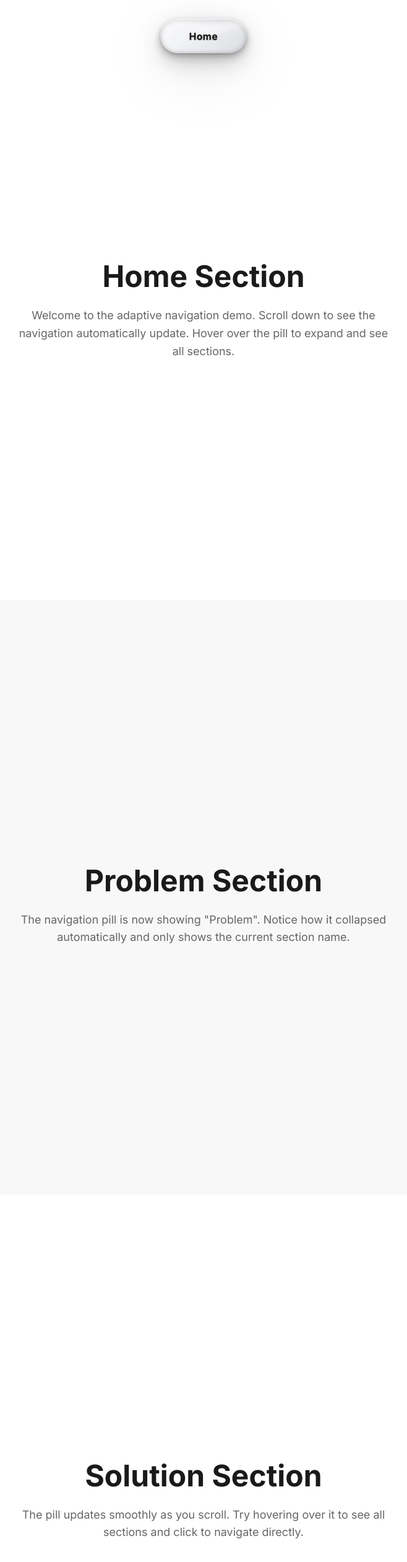
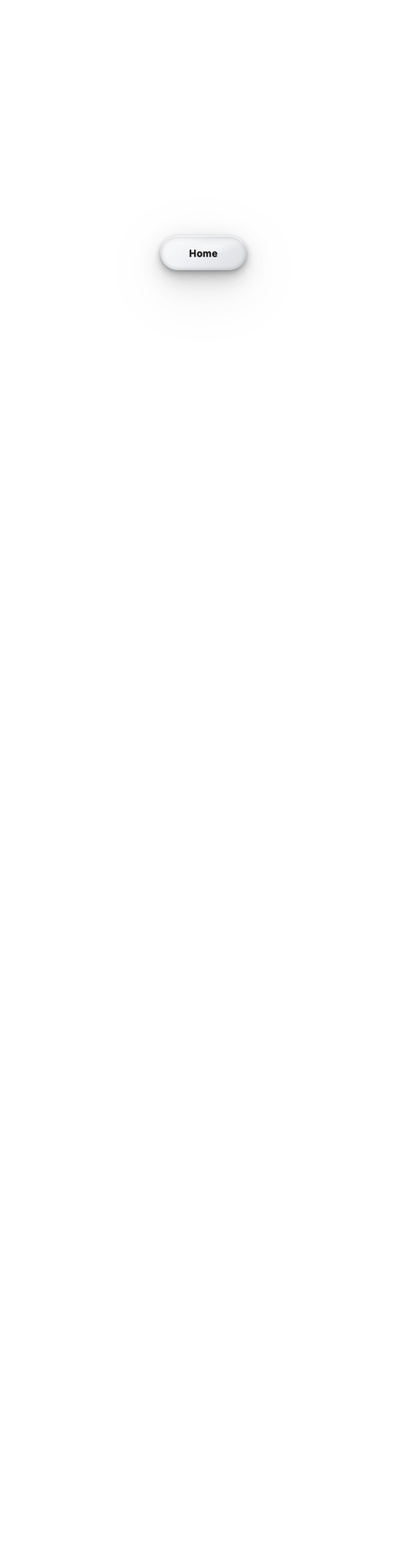
Before and after one commit to Om-Rohilla/Navigation, a React (Vite) app: page / in a window 1280 px wide. Shown: the top 2520 px of the page at 62% size, without its empty margins (311-969 px from the left). After the commit the page ends 816 px from the top, so only its background shows below. Built offline with nearby package versions, Linux system fonts and the light colour scheme.

Commit message:
Clean demo for 21st.dev

```diff
--- a/src/demos/default.tsx
+++ b/src/demos/default.tsx
@@ -7,15 +7,18 @@ import { PillBase } from '@/components/ui/component'
  */
 export default function Demo() {
   return (
-    <div style={{ background: '#ffffff' }}>
-      {/* Fixed navigation */}
+    <div
+      style={{
+        background: '#ffffff',
+        minHeight: '100vh',
+        display: 'flex',
+        alignItems: 'center',
+        justifyContent: 'center',
+      }}
+    >
+      {/* Centered navigation pill */}
       <div
         style={{
-          position: 'fixed',
-          top: '30px',
-          left: '50%',
-          transform: 'translateX(-50%)',
-          zIndex: 1000,
           filter: `
             drop-shadow(0 4px 6px rgba(0, 0, 0, 0.15))
             drop-shadow(0 12px 24px rgba(0, 0, 0, 0.12))
@@ -26,92 +29,11 @@ export default function Demo() {
         <PillBase />
       </div>
 
-      {/* Scrollable sections */}
-      <section
-        id="home"
-        style={{
-          minHeight: '100vh',
-          display: 'flex',
-          alignItems: 'center',
-          justifyContent: 'center',
-          padding: '80px 40px',
-        }}
-      >
-        <div style={{ textAlign: 'center', maxWidth: '600px' }}>
-          <h1 style={{ fontSize: '48px', fontWeight: 700, color: '#1a1a1a', marginBottom: '20px' }}>
-            Home Section
-          </h1>
-          <p style={{ fontSize: '18px', color: '#666', lineHeight: '1.6' }}>
-            Welcome to the adaptive navigation demo. Scroll down to see the navigation automatically update.
-            Hover over the pill to expand and see all sections.
-          </p>
-        </div>
-      </section>
-
-      <section
-        id="problem"
-        style={{
-          minHeight: '100vh',
-          display: 'flex',
-          alignItems: 'center',
-          justifyContent: 'center',
-          padding: '80px 40px',
-          background: '#f8f8f8',
-        }}
-      >
-        <div style={{ textAlign: 'center', maxWidth: '600px' }}>
-          <h1 style={{ fontSize: '48px', fontWeight: 700, color: '#1a1a1a', marginBottom: '20px' }}>
-            Problem Section
-          </h1>
-          <p style={{ fontSize: '18px', color: '#666', lineHeight: '1.6' }}>
-            The navigation pill is now showing "Problem". Notice how it collapsed automatically
-            and only shows the current section name.
-          </p>
-        </div>
-      </section>
-
-      <section
-        id="solution"
-        style={{
-          minHeight: '100vh',
-          display: 'flex',
-          alignItems: 'center',
-          justifyContent: 'center',
-          padding: '80px 40px',
-        }}
-      >
-        <div style={{ textAlign: 'center', maxWidth: '600px' }}>
-          <h1 style={{ fontSize: '48px', fontWeight: 700, color: '#1a1a1a', marginBottom: '20px' }}>
-            Solution Section
-          </h1>
-          <p style={{ fontSize: '18px', color: '#666', lineHeight: '1.6' }}>
-            The pill updates smoothly as you scroll. Try hovering over it to see all sections
-            and click to navigate directly.
-          </p>
-        </div>
-      </section>
-
-      <section
-        id="contact"
-        style={{
-          minHeight: '100vh',
-          display: 'flex',
-          alignItems: 'center',
-          justifyContent: 'center',
-          padding: '80px 40px',
-          background: '#f8f8f8',
-        }}
-      >
-        <div style={{ textAlign: 'center', maxWidth: '600px' }}>
-          <h1 style={{ fontSize: '48px', fontWeight: 700, color: '#1a1a1a', marginBottom: '20px' }}>
-            Contact Section
-          </h1>
-          <p style={{ fontSize: '18px', color: '#666', lineHeight: '1.6' }}>
-            You've reached the final section. The navigation automatically detected your scroll position
-            and updated to show "Contact".
-          </p>
-        </div>
-      </section>
+      {/* Hidden scrollable sections for navigation functionality */}
+      <section id="home" style={{ position: 'absolute', top: '0', height: '25vh', width: '100%' }} />
+      <section id="problem" style={{ position: 'absolute', top: '25vh', height: '25vh', width: '100%' }} />
+      <section id="solution" style={{ position: 'absolute', top: '50vh', height: '25vh', width: '100%' }} />
+      <section id="contact" style={{ position: 'absolute', top: '75vh', height: '25vh', width: '100%' }} />
     </div>
   )
 }
```
